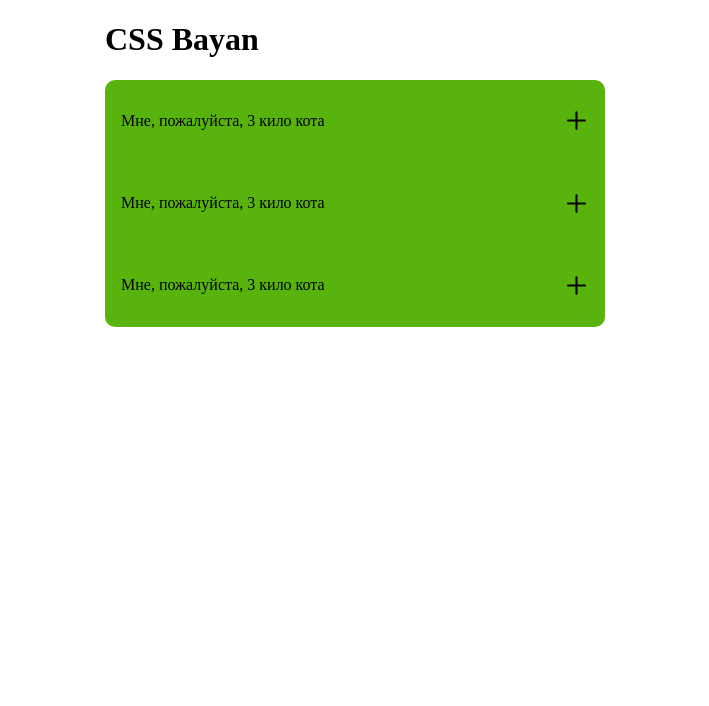
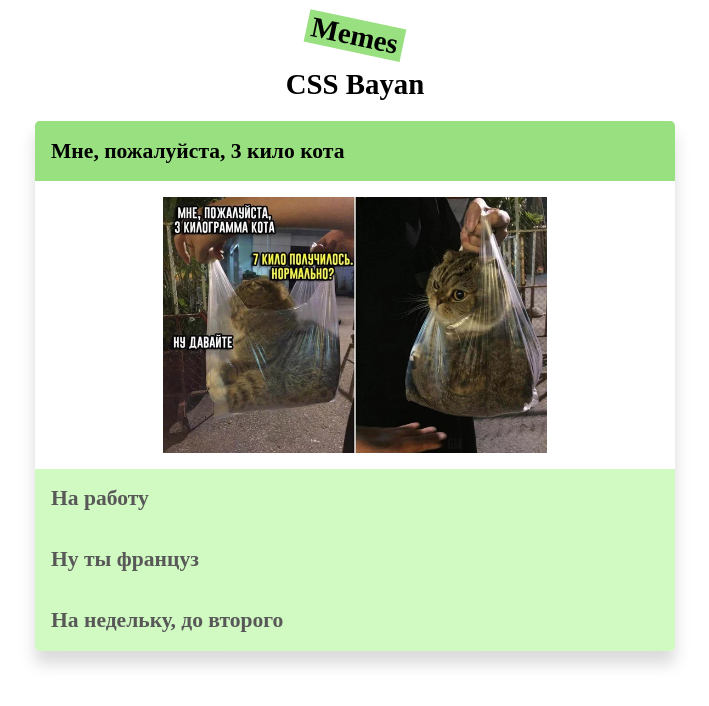
Before and after one commit to kostik-omsk/cssBayan, a plain HTML site: page cssBayan/index.html in a window 1280 px wide. Shown: the whole page, without its empty margins (285-994 px from the left). Drawn offline with Linux system fonts and the light colour scheme; a web font is replaced by a local one.

Commit message:
feat: tasc complied (Sat, Mar 11, 1:53:55 PM)

```diff
--- a/cssBayan/index.html
+++ b/cssBayan/index.html
@@ -3,45 +3,66 @@
 <head>
   <meta charset="UTF-8">
   <meta http-equiv="X-UA-Compatible" content="IE=edge">
+  <link rel="shortcut icon" href="assets/img/favicon.ico" type="image/x-icon">
   <meta name="viewport" content="width=device-width, initial-scale=1.0">
   <link rel="stylesheet" href="./normalize.css">
   <link rel="stylesheet" href="./styles.css">
+  <link rel="preconnect" href="https://fonts.googleapis.com">
+  <link rel="preconnect" href="https://fonts.gstatic.com" crossorigin>
+  <link href="https://fonts.googleapis.com/css2?family=Shantell+Sans&display=swap" rel="stylesheet">
   <title>cssBayan</title>
 </head>
 <body>
   <div class="wrapper">
-    <h1>CSS Bayan</h1>
+    <h1 class="title">
+      <span class="green">Memes</span>
+      <br>
+      CSS Bayan
+    </h1>
     <div class="accordion">
-      <div class="accordion__item">
-        <input type="checkbox" id="mem1" >
-        <label class="accordion__label" for="mem1">
-           <p> Мне, пожалуйста, 3 кило кота</p>
+      <div class="accordion__item item">
+        <input type="radio" name="meme" id="mem1" checked>
+        <label class="item__head" for="mem1">
+           <h2>Мне, пожалуйста, 3 кило кота</h2>
            <span class="icon"></span>
         </label>
-        <div class="accordion__content">
-         <img  src="./assets/img/1678310711151114108.webp" alt="3 кило кота">
-        </div>
+        <label class="item__content" for="mem1">
+          <img  src="./assets/img/1678310711151114108.webp" alt="3 кило кота">
+        </label>
       </div>
-      <div class="accordion__item">
-        <input type="checkbox" id="mem2">
-        <label class="accordion__label" for="mem2">
-           <p> Мне, пожалуйста, 3 кило кота</p>
+      <div class="accordion__item item">
+        <input type="radio" name="meme" id="mem2">
+        <label class="item__head" for="mem2">
+           <h2>На работу</h2>
            <span class="icon"></span>
         </label>
-        <div class="accordion__content">
-         <img  src="./assets/img/1678350158163596612.jpg" alt="3 кило кота">
-        </div>
+        <label class="item__content" for="mem2">
+          <img  src="./assets/img/1678350158163596612.jpg" alt="3 кило кота">
+        </label>
       </div>
-      <div class="accordion__item">
-        <input type="checkbox" id="mem3">
-        <label class="accordion__label" for="mem3">
-           <p> Мне, пожалуйста, 3 кило кота</p>
+      <div class="accordion__item item">
+        <input type="radio" name="meme" id="mem3">
+        <label class="item__head" for="mem3">
+           <h2>Ну ты француз</h2>
            <span class="icon"></span>
         </label>
-        <div class="accordion__content">
-         <img  src="./assets/img/1678351064153895845.webp" alt="3 кило кота">
-        </div>
+        <label class="item__content" for="mem3">
+          <img  src="./assets/img/1678351064153895845.webp" alt="3 кило кота">
+        </label>
       </div>
+      <div class="accordion__item item">
+        <input type="radio" name="meme" id="mem4">
+        <label class="item__head" for="mem4">
+           <h2>На недельку, до второго</h2>
+           <span class="icon"></span>
+        </label>
+        <label class="item__content" for="mem4">
+          <img  src="./assets/img/1678367436176959230.webp" alt="3 кило кота">
+        </label>
+      </div>
+    </div>
+    <div class="git-link">
+
     </div>
   </div>
 </body>
--- a/cssBayan/styles.css
+++ b/cssBayan/styles.css
@@ -1,51 +1,136 @@
+* {
+  -moz-box-sizing: border-box;
+  -webkit-box-sizing: border-box;
+  box-sizing: border-box;
+}
+/* static */
+
 .wrapper {
+  font-family: 'Shantell Sans';
+  font-size: 0.5rem;
+
   width: 90%;
-  max-width: 500px;
   margin: 0 auto;
+}
+.title {
+  text-align: center;
+}
+.green {
+  display: inline-block;
+  margin-bottom: 1rem;
+  padding: 0 0.3rem;
+  background: #98e080;
+  transform: rotate(12deg);
 }
 .accordion {
   overflow: hidden;
-  border-radius: 10px;
+  border-radius: 0.3rem;
+  box-shadow: 0 0.8rem 1rem rgba(0, 0, 0, 0.15) !important;
+  margin-bottom: 1rem;
 }
 .accordion__item {
+  display: flex;
+  flex-direction: column;
 }
-.accordion__label {
-  display: flex;
-  justify-content: space-between;
-  align-items: center;
-  padding: 1rem;
-  background: #58b40d;
-  transform: all 0.3s;
-}
-input[type='checkbox'] {
+input[type='radio'] {
   appearance: none;
   display: block;
 }
-
-.accordion__content {
-  height: 0;
-  display: none;
+.item__head {
+  display: flex;
+  align-items: center;
+  justify-content: space-between;
+  padding: 0 1rem;
+  background: #d1fac3;
+  color: #585858;
+  transition: all 0.35s;
 }
-.accordion__content img {
+.icon {
+  background-image: url('assets/svg/plus-svgrepo-com.svg');
+  width: 1.5rem;
+  height: 1.5rem;
+  transition: all 0.35s;
+}
+.item__content {
+  height: 0rem;
+  overflow: hidden;
+  transition: all 0.35s;
+}
+.item__content img {
   display: block;
-  width: 80%;
-  padding: 1rem 0;
+  width: 0%;
+  height: 0%;
   margin: 0 auto;
-  transform: rotate(0deg);
+  transition: all 0.35s;
 }
 
-.icon {
-  background-image: url('assets/svg/plus-svgrepo-com.svg');
-  width: 25px;
-  height: 25px;
-  display: inline-block;
-}
-
-input:checked + .accordion__label .icon {
+/* input:checked */
+input:checked ~ .item__head .icon {
   transform: rotate(45deg);
 }
-input:checked ~ .accordion__content {
+input:checked ~ .item__head {
+  background: #98e080;
+  color: black;
+}
+input:checked ~ .item__content {
   height: 100%;
-  padding: 1em;
-  display: contents;
+  width: auto;
+  padding: 1rem 0;
 }
+input:checked ~ .item__content img {
+  height: 100%;
+  width: 90%;
+}
+/* adaptive */
+@media (min-width: 380px) {
+  .wrapper {
+    font-size: 0.6rem;
+  }
+  input:checked ~ .item__content img {
+    width: 70%;
+  }
+}
+@media (min-width: 820px) {
+  .wrapper {
+    font-size: 0.7rem;
+    max-width: 80vw;
+  }
+  input:checked ~ .item__content img {
+    width: 60%;
+  }
+}
+@media (min-width: 1024px) {
+  .wrapper {
+    font-size: 0.9rem;
+    max-width: 50vw;
+  }
+  .item__head,
+  .item__content {
+    cursor: pointer;
+  }
+  .icon {
+    opacity: 0;
+  }
+  .accordion:hover .icon {
+    opacity: 1;
+  }
+  .accordion:hover .item__head {
+    color: black;
+  }
+  .accordion__item:active .item__head {
+    background: #98e080;
+  }
+
+  .accordion__item:hover .item__head .icon {
+    transform: rotate(45deg);
+  }
+
+  .accordion__item:hover .item__content {
+    height: 100%;
+    width: auto;
+    padding: 1rem 0;
+  }
+  .accordion__item:hover .item__content img {
+    width: 60%;
+  }
+}
```
Also changed, not shown: cssBayan/normalize.css.
